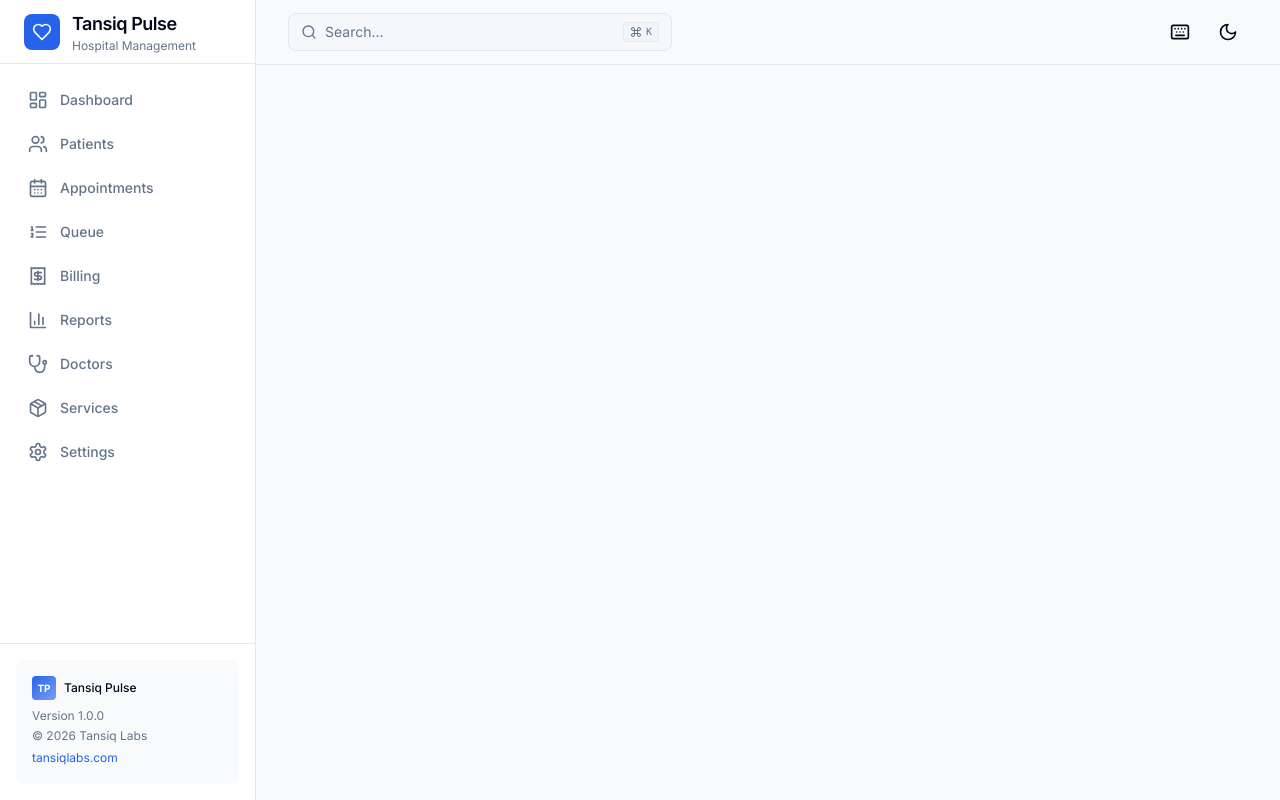
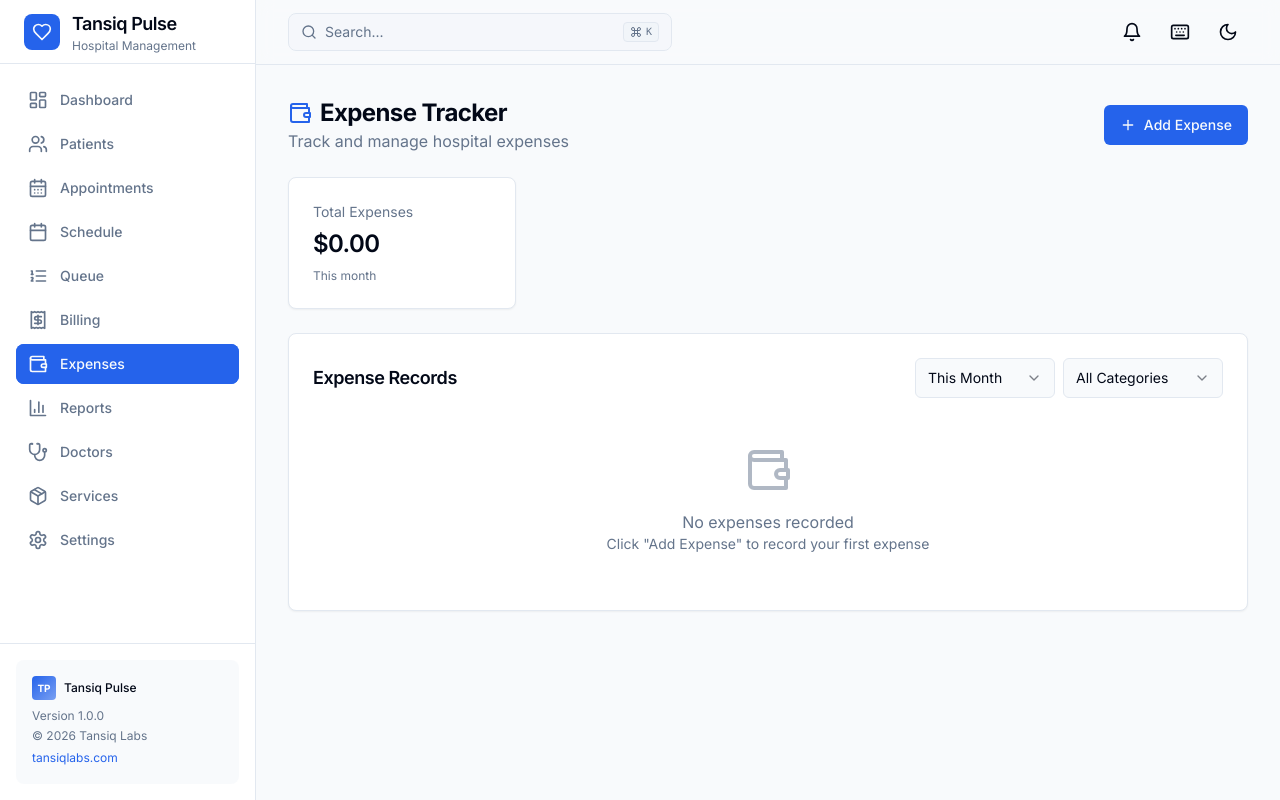
Before and after one commit to TansiqLabs/tansiq-pulse, a React (Vite) app: page /expenses in a window 1280 px wide. Built offline with nearby package versions, Linux system fonts and the light colour scheme.

Commit message:
feat: add Schedule and Expenses pages, update routing and sidebar navigation

```diff
--- a/src/App.tsx
+++ b/src/App.tsx
@@ -13,6 +13,8 @@ import {
   Queue,
   Services,
   PatientProfile,
+  Schedule,
+  Expenses,
 } from '@/pages'
 
 function AppContent() {
@@ -26,8 +28,10 @@ function AppContent() {
           <Route path="/patients" element={<PageErrorBoundary><Patients /></PageErrorBoundary>} />
           <Route path="/patients/:id" element={<PageErrorBoundary><PatientProfile /></PageErrorBoundary>} />
           <Route path="/appointments" element={<PageErrorBoundary><Appointments /></PageErrorBoundary>} />
+          <Route path="/schedule" element={<PageErrorBoundary><Schedule /></PageErrorBoundary>} />
           <Route path="/queue" element={<PageErrorBoundary><Queue /></PageErrorBoundary>} />
           <Route path="/billing" element={<PageErrorBoundary><Billing /></PageErrorBoundary>} />
+          <Route path="/expenses" element={<PageErrorBoundary><Expenses /></PageErrorBoundary>} />
           <Route path="/reports" element={<PageErrorBoundary><Reports /></PageErrorBoundary>} />
           <Route path="/doctors" element={<PageErrorBoundary><Doctors /></PageErrorBoundary>} />
           <Route path="/services" element={<PageErrorBoundary><Services /></PageErrorBoundary>} />
--- a/src/components/layout/Layout.tsx
+++ b/src/components/layout/Layout.tsx
@@ -2,6 +2,7 @@ import { motion } from 'framer-motion'
 import { Moon, Sun, Keyboard } from 'lucide-react'
 import { Sidebar } from './Sidebar'
 import { GlobalSearch } from '@/components/GlobalSearch'
+import { AppointmentReminders } from '@/components/AppointmentReminders'
 import { useTheme } from '@/components/ui/theme-provider'
 import { Button } from '@/components/ui/button'
 import {
@@ -31,6 +32,7 @@ export function Layout({ children }: LayoutProps) {
           <div className="flex items-center justify-between h-16 px-8">
             <GlobalSearch />
             <div className="flex items-center gap-2">
+              <AppointmentReminders />
               <Tooltip>
                 <TooltipTrigger asChild>
                   <Button
--- a/src/components/layout/Sidebar.tsx
+++ b/src/components/layout/Sidebar.tsx
@@ -11,6 +11,8 @@ import {
   BarChart3,
   ListOrdered,
   Package,
+  Wallet,
+  Calendar,
 } from 'lucide-react'
 import { cn } from '@/lib/utils'
 import {
@@ -24,8 +26,10 @@ const navigation = [
   { name: 'Dashboard', href: '/', icon: LayoutDashboard },
   { name: 'Patients', href: '/patients', icon: Users },
   { name: 'Appointments', href: '/appointments', icon: CalendarDays },
+  { name: 'Schedule', href: '/schedule', icon: Calendar },
   { name: 'Queue', href: '/queue', icon: ListOrdered },
   { name: 'Billing', href: '/billing', icon: Receipt },
+  { name: 'Expenses', href: '/expenses', icon: Wallet },
   { name: 'Reports', href: '/reports', icon: BarChart3 },
   { name: 'Doctors', href: '/doctors', icon: Stethoscope },
   { name: 'Services', href: '/services', icon: Package },
--- /dev/null
+++ b/src/pages/Expenses.tsx
@@ -0,0 +1,5 @@
+import { ExpenseTracker } from '@/components/ExpenseTracker'
+
+export function Expenses() {
+  return <ExpenseTracker />
+}
--- a/src/pages/PatientProfile.tsx
+++ b/src/pages/PatientProfile.tsx
@@ -14,6 +14,7 @@ import {
   Clock,
   DollarSign,
   Edit,
+  Activity,
 } from 'lucide-react'
 import { Button } from '@/components/ui/button'
 import { Card, CardContent, CardDescription, CardHeader, CardTitle } from '@/components/ui/card'
@@ -30,6 +31,7 @@ import {
   TableHeader,
   TableRow,
 } from '@/components/ui/table'
+import { PatientVitals } from '@/components/PatientVitals'
 import { formatCurrency, formatDate, getStatusColor } from '@/lib/utils'
 import type { Patient, Appointment, Invoice } from '@/types'
 
@@ -302,6 +304,7 @@ export function PatientProfile() {
               <CardHeader className="pb-0">
                 <TabsList>
                   <TabsTrigger value="appointments">Appointments</TabsTrigger>
+                  <TabsTrigger value="vitals">Vitals</TabsTrigger>
                   <TabsTrigger value="invoices">Invoices</TabsTrigger>
                 </TabsList>
               </CardHeader>
@@ -346,6 +349,10 @@ export function PatientProfile() {
                       </TableBody>
                     </Table>
                   )}
+                </TabsContent>
+
+                <TabsContent value="vitals" className="m-0">
+                  <PatientVitals patientId={patient.id} />
                 </TabsContent>
 
                 <TabsContent value="invoices" className="m-0">
--- /dev/null
+++ b/src/pages/Schedule.tsx
@@ -0,0 +1,5 @@
+import { DoctorSchedule } from '@/components/DoctorSchedule'
+
+export function Schedule() {
+  return <DoctorSchedule />
+}
--- a/src/pages/index.ts
+++ b/src/pages/index.ts
@@ -8,3 +8,5 @@ export { Reports } from './Reports'
 export { Queue } from './Queue'
 export { Services } from './Services'
 export { PatientProfile } from './PatientProfile'
+export { Schedule } from './Schedule'
+export { Expenses } from './Expenses'
```
